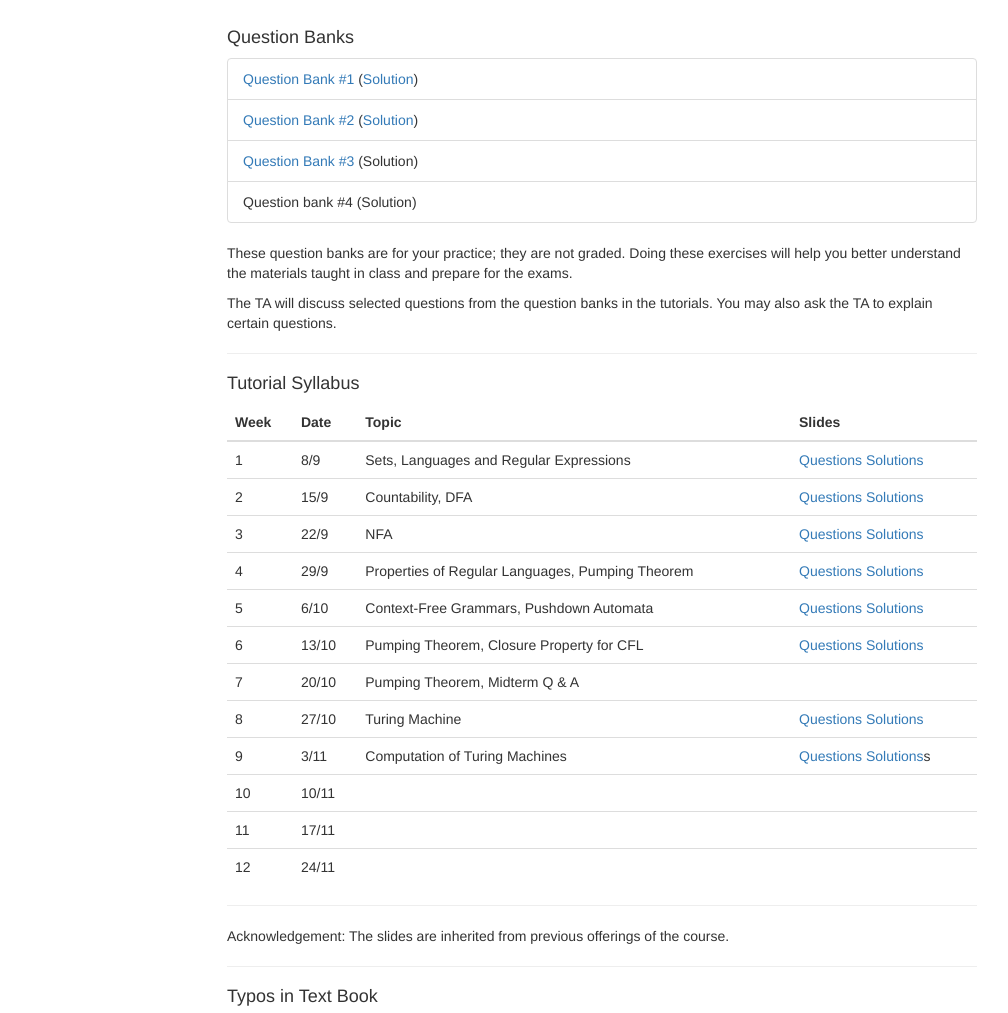
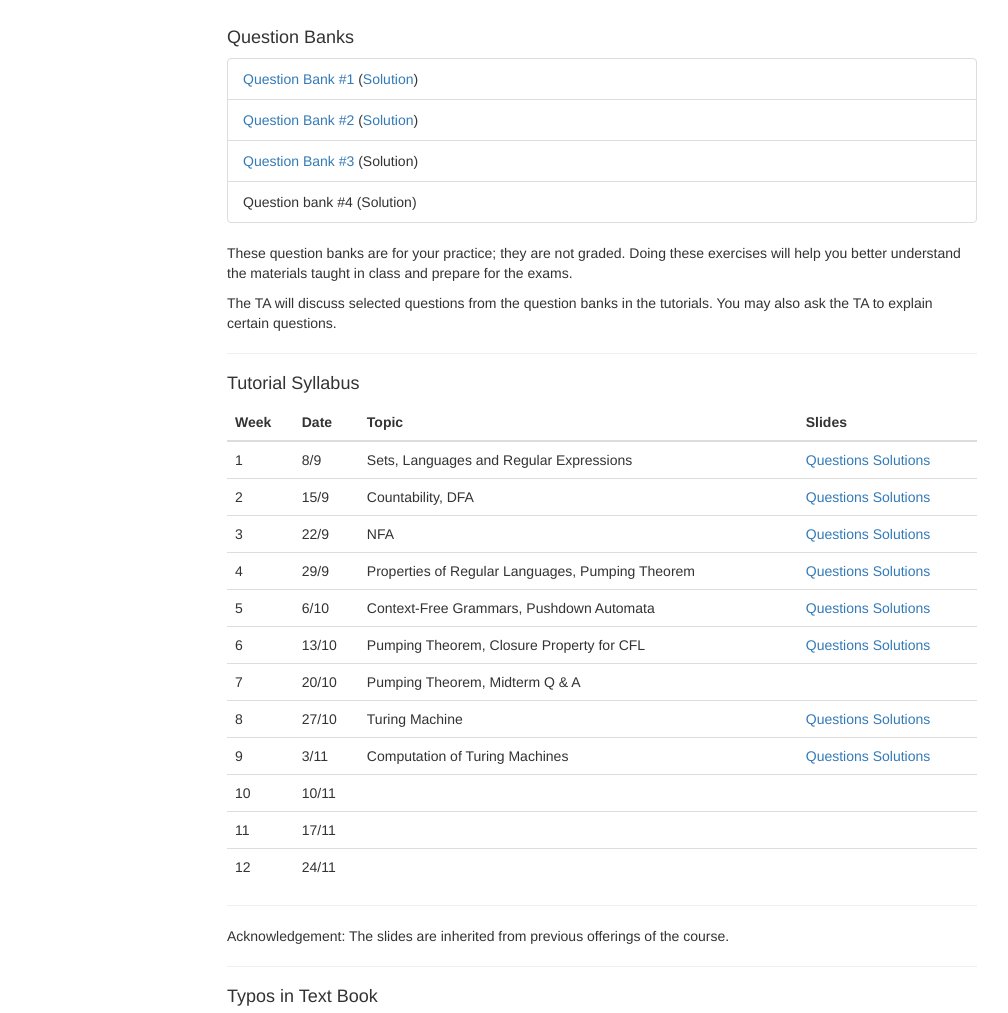
Before and after one commit to comp3721/comp3721.github.io, a plain HTML site: page index.html in a window 1280 px wide. Shown: the part 75-1088 px from the top of the page, without its empty margins (38-1046 px from the left). Drawn offline with nearby package versions, Linux system fonts and the light colour scheme.

Commit message:
Update index.html

```diff
--- a/index.html
+++ b/index.html
@@ -125,7 +125,7 @@
         <td>9</td>
         <td>3/11</td>
         <td>Computation of Turing Machines</td>
-        <td><a href="Tutorials/t09.pdf">Questions</a> <a href="Tutorials/t09s.pdf">Solutions</a>s</td>
+        <td><a href="Tutorials/t09.pdf">Questions</a> <a href="Tutorials/t09s.pdf">Solutions</a></td>
       </tr>
       <tr>
         <td>10</td>
```
